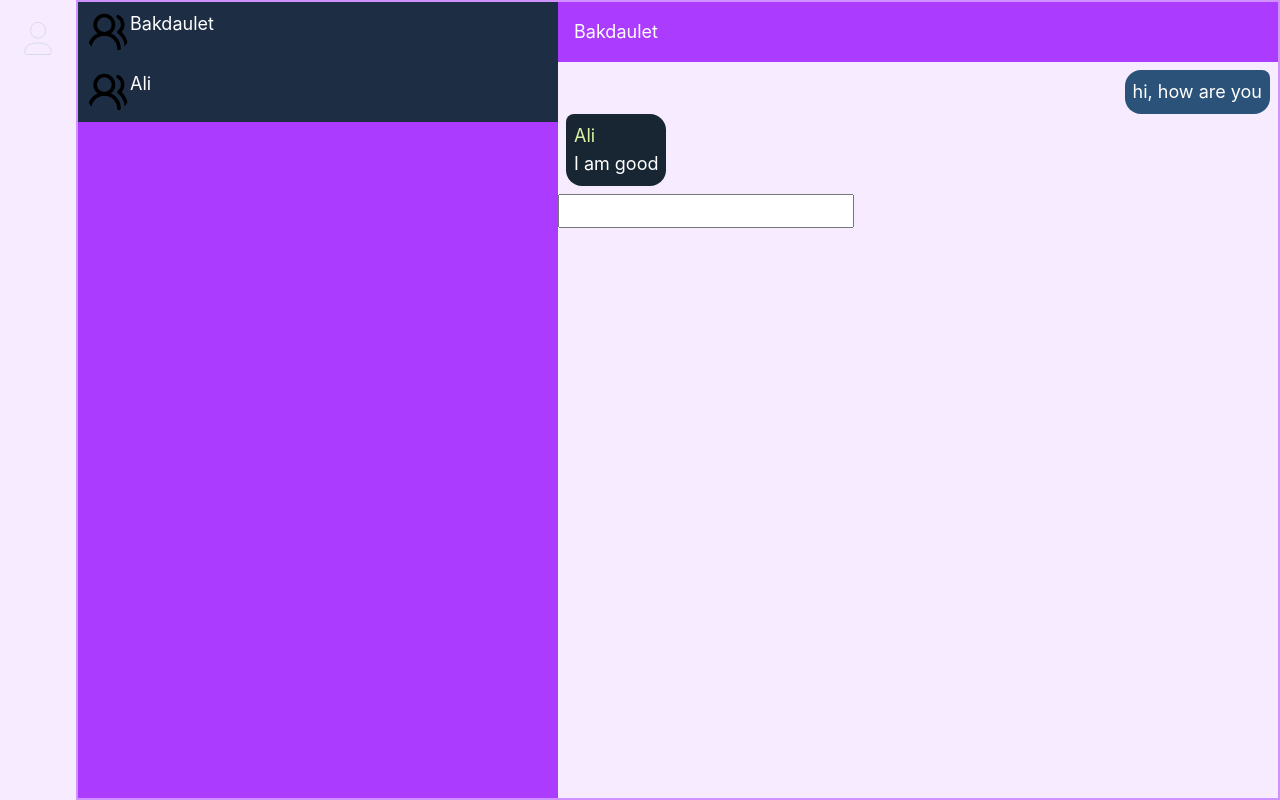
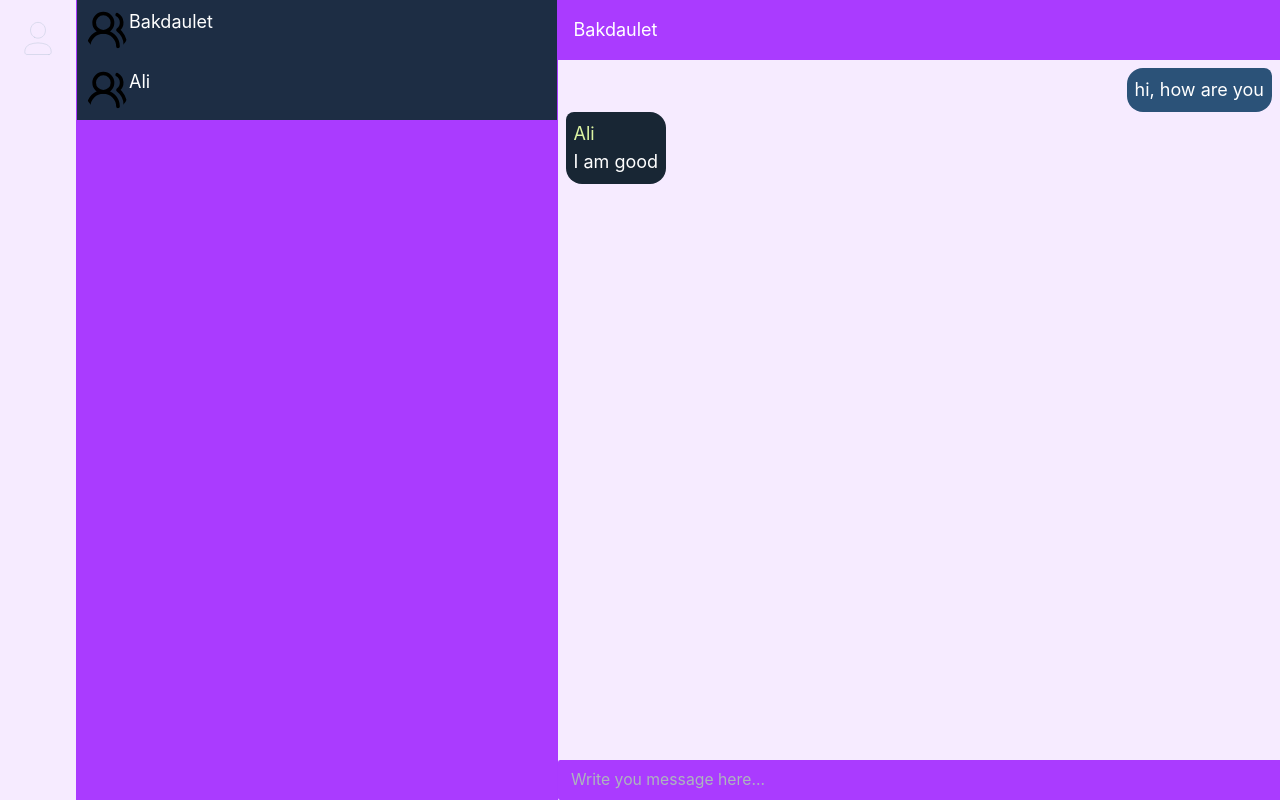
Before and after one commit to Aztech-b/MessagingApp, a React app in the folder frontend/: page / in a window 1280 px wide. Built offline with nearby package versions, Linux system fonts and the light colour scheme; no server answers; the HTML template or start-up script is replaced by a standard one.

Commit message:
frontend: input field is done with Mantine

```diff
--- a/frontend/src/components/Home.jsx
+++ b/frontend/src/components/Home.jsx
@@ -1,19 +1,6 @@
 import styles from "../styles/home.module.css";
 import groupIcon from "../assets/users-round.svg";
-
-/**
- *
- * @returns `hsl(${hue}, ${saturation}%, ${lightness}%)`
- * hue is completely random,
- * satutarion is from 70 to 90,
- * lightness is from 80 to 90
- */
-function GenerateRandomColor() {
-    const hue = Math.floor(Math.random() * 360);
-    const saturation = Math.floor(Math.random() * 20) + 70;
-    const lightness = Math.floor(Math.random() * 10) + 80;
-    return `hsl(${hue}, ${saturation}%, ${lightness}%)`;
-}
+import { TextInput } from "@mantine/core";
 
 function Home() {
     return (
@@ -28,18 +15,28 @@ function Home() {
                     <Message username="me" messageContent="hi, how are you" />
                     <Message username="Ali" messageContent="I am good" />
                 </div>
-                <InputField />
+                <TextInput
+                    radius={2}
+                    placeholder="Write you message here..."
+                    styles={{ input: { backgroundColor: "var(--accent)", border: 0, position: "fixed", bottom: 0 } }}
+                ></TextInput>
             </div>
         </div>
     );
 }
 
-function InputField() {
-    return (
-        <div className="inputField">
-            <input type="text" name="message" id="message" />
-        </div>
-    );
+/**
+ *
+ * @returns `hsl(${hue}, ${saturation}%, ${lightness}%)`
+ * hue is completely random,
+ * satutarion is from 70 to 90,
+ * lightness is from 80 to 90
+ */
+function GenerateRandomColor() {
+    const hue = Math.floor(Math.random() * 360);
+    const saturation = Math.floor(Math.random() * 20) + 70;
+    const lightness = Math.floor(Math.random() * 10) + 80;
+    return `hsl(${hue}, ${saturation}%, ${lightness}%)`;
 }
 
 function TopBar({ chatName }) {
--- a/frontend/src/components/theme.js
+++ b/frontend/src/components/theme.js
@@ -3,16 +3,16 @@ import { createTheme } from "@mantine/core";
 const theme = createTheme({
     colors: {
         accent: [
-            "var(--accent)",
-            "var(--accent)",
-            "var(--accent)",
-            "var(--accent)",
-            "var(--accent)",
-            "var(--accent)",
-            "var(--accent)",
-            "var(--accent)",
-            "var(--accent)",
-            "var(--accent)",
+            "var(--accent-bg)",
+            "var(--accent-bg)",
+            "var(--accent-bg)",
+            "var(--accent-bg)",
+            "var(--accent-bg)",
+            "var(--accent-bg)",
+            "var(--accent-bg)",
+            "var(--accent-bg)",
+            "var(--accent-bg)",
+            "var(--accent-bg)",
         ],
     },
     primaryColor: "accent",
--- a/frontend/src/styles/home.module.css
+++ b/frontend/src/styles/home.module.css
@@ -3,7 +3,6 @@
 .home {
     display: grid;
     grid-template-columns: 2fr 3fr;
-    border: 2px solid var(--accent-border);
     border-collapse: collapse;
     background-color: var(--accent-bg);
 }
@@ -11,6 +10,8 @@
 .chats {
     overflow-y: auto;
     background-color: var(--accent);
+    border-left: 1px solid var(--accent-border);
+    border-right: 1px solid var(--accent-border);
 }
 
 .chats .chat {
```
